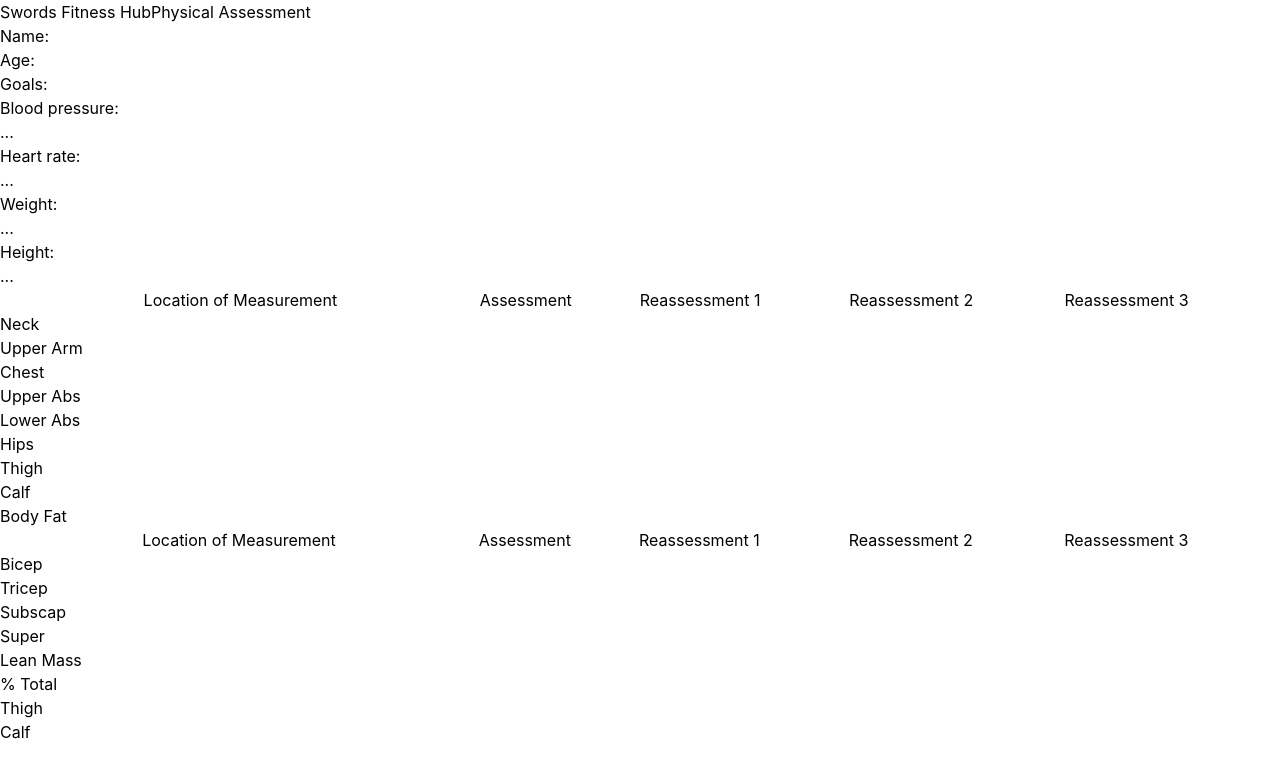
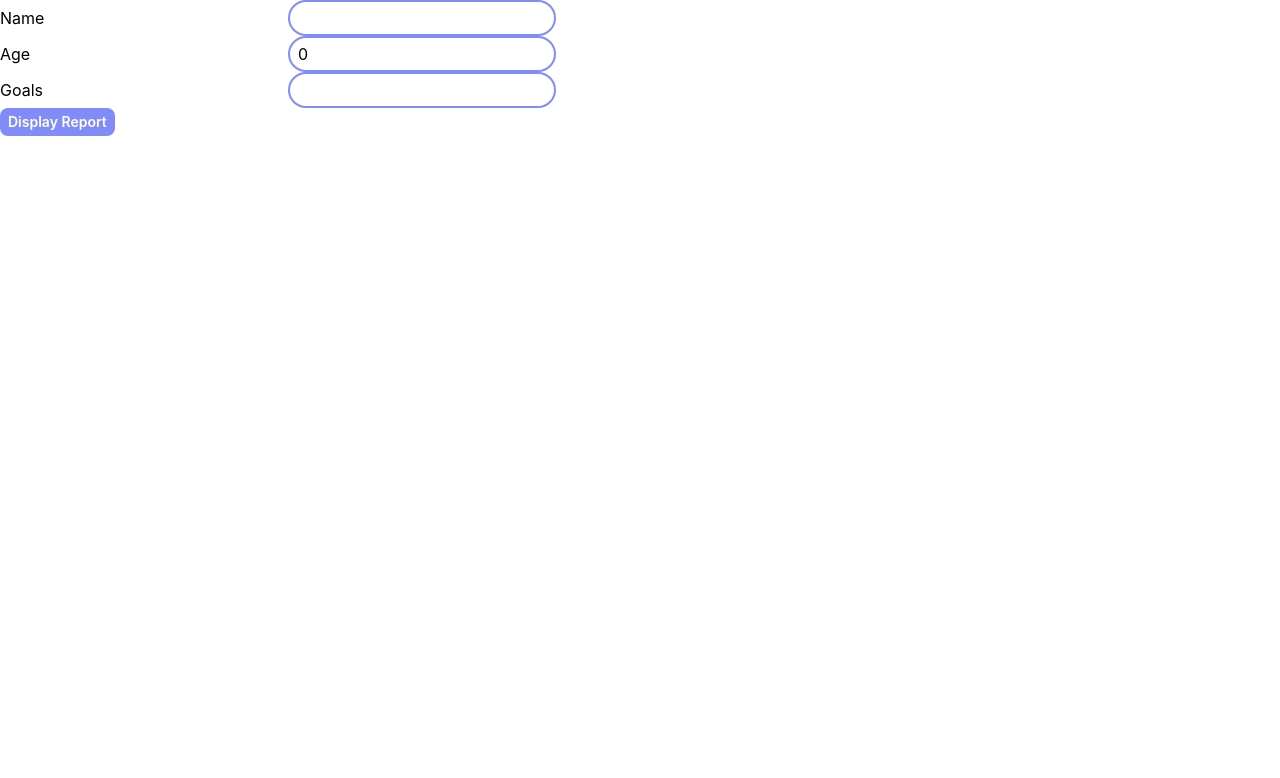
Before and after one commit to vemek/fitnesshub, a React (Create React App) app: page / in a window 1280 px wide. Shown: the top 778 px of the page. Built offline with nearby package versions, Linux system fonts and the light colour scheme.

Commit message:
some basic form handling

```diff
--- a/src/App.js
+++ b/src/App.js
@@ -1,28 +1,37 @@
-import Stats from './Stats.js';
-import Measurements from './Measurements.js';
-import BodyFat from './BodyFat.js';
+import { useState } from 'react';
+import Report from './Report.js';
+import EditReport from './EditReport.js';
+import User from './models/User.js';
 //import logo from './logo.svg';
 import './App.css';
 
 function App() {
-  return (
-    <div>
-      <div>
-        <span>Swords Fitness Hub</span>
-        <span>Physical Assessment</span>
-      </div>
-      <div>
-        <ul>
-          <li>Name:</li>
-          <li>Age:</li>
-          <li>Goals:</li>
-        </ul>
-      </div>
-      <Stats />
-      <Measurements />
-      <BodyFat />
-    </div>
-  );
+  const [displayReport, setDisplayReport] = useState(false);
+  const [user, setUser] = useState(User.new());
+  let display;
+
+  function handleDisplayReport() {
+    setDisplayReport(!displayReport);
+  }
+
+  function handleUpdateUserForAttribute(attribute) {
+    return function(e) {
+      const newUser = {...user};
+      newUser[attribute] = e.target.value;
+      setUser(newUser);
+    }
+  }
+
+  if (displayReport) {
+    display = (
+      <Report user={user} onEditReport={handleDisplayReport}/>
+    );
+  } else {
+    display = (
+      <EditReport user={user} onDisplayReport={handleDisplayReport} onUpdateUser={handleUpdateUserForAttribute} />
+    );
+  }
+  return display;
 }
 
 export default App;
--- /dev/null
+++ b/src/Button.js
@@ -0,0 +1,7 @@
+function Button({ text, onClick }) {
+  return (
+    <button class="px-2 py-1 rounded-lg font-semibold text-sm text-white bg-indigo-400" onClick={onClick}>{text}</button>
+  );
+}
+
+export default Button;
--- /dev/null
+++ b/src/EditReport.js
@@ -0,0 +1,22 @@
+import Button from './Button.js';
+import Input from './Input.js';
+
+function EditReport({ user, onUpdateUser, onDisplayReport }) {
+  return (
+    <div>
+      <div className="grid grid-cols-2 items-center max-w-xl">
+        <div>Name</div>
+        <div><Input type="text" onChange={onUpdateUser('name')} value={user.name} /></div>
+        <div>Age</div>
+        <div><Input type="number" onChange={onUpdateUser('age')} value={user.age} /></div>
+        <div>Goals</div>
+        <div><Input type="text" onChange={onUpdateUser('goals')} value={user.goals} /></div>
+      </div>
+      <div>
+        <Button onClick={onDisplayReport} text="Display Report" />
+      </div>
+    </div>
+  );
+}
+
+export default EditReport;
--- /dev/null
+++ b/src/Input.js
@@ -0,0 +1,7 @@
+function Input({ type, value, onChange }) {
+  return (
+    <input className="px-2 py-1 border-solid border-2 border-indigo-400 rounded-full" type={type} onChange={onChange} value={value} />
+  );
+}
+
+export default Input;
--- /dev/null
+++ b/src/Report.js
@@ -0,0 +1,27 @@
+import Stats from './Stats.js';
+import Measurements from './Measurements.js';
+import BodyFat from './BodyFat.js';
+import Button from './Button.js';
+
+function Report({user, onEditReport}) {
+  return (
+    <div>
+      <div>
+        <span>Swords Fitness Hub</span>
+        <span>Physical Assessment</span>
+      </div>
+      <Button onClick={onEditReport} text="Edit Report" />
+      <div>
+        <ul>
+          <li>Name: {user.name}</li>
+          <li>Age: {user.age}</li>
+          <li>Goals: {user.goals}</li>
+        </ul>
+      </div>
+      <Stats />
+      <Measurements />
+      <BodyFat />
+    </div>
+  );
+}
+export default Report;
--- /dev/null
+++ b/src/models/User.js
@@ -0,0 +1,21 @@
+class User {
+  constructor(name, age, goals, bloodPressure, assessments) {
+    this.name = name;
+    this.age = age;
+    this.goals = goals;
+    this.bloodPressure = bloodPressure;
+    this.assessments = assessments;
+  }
+
+  static new() {
+    return new User(
+      '',
+      0,
+      '',
+      '',
+      []
+    );
+  }
+}
+
+export default User;
```
